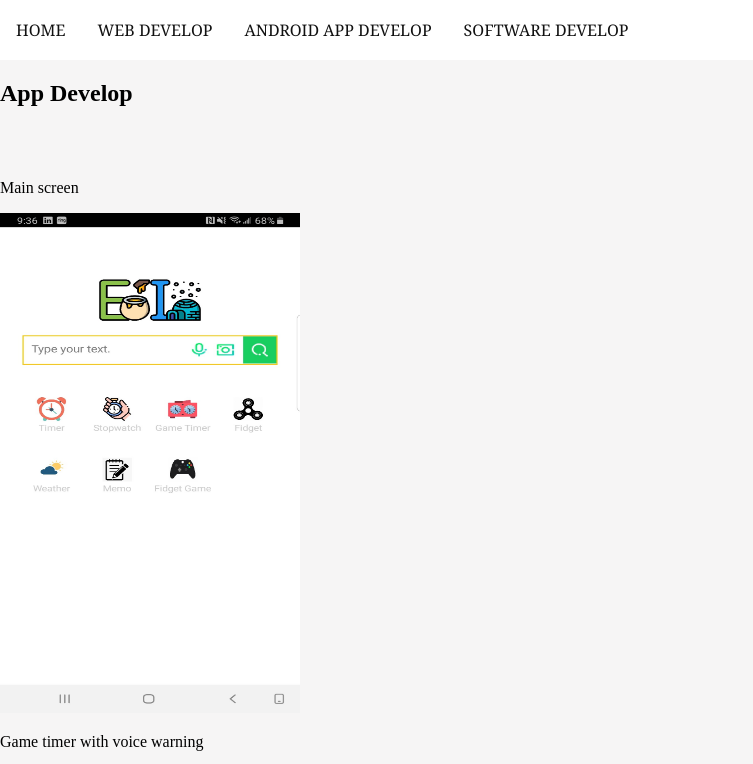
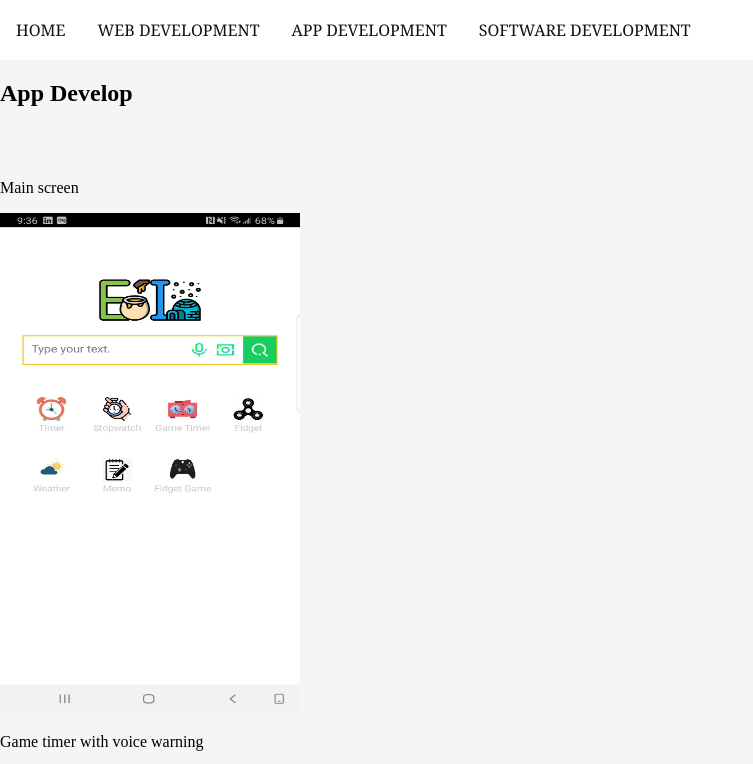
Before and after one commit to jkoh2020/Portfolio, a plain HTML site: page App.html in a window 1280 px wide. Shown: the top 764 px of the page, without its empty margins (0-753 px from the left). Drawn offline with Linux system fonts and the light colour scheme.

Commit message:
Add files via upload

```diff
--- a/App.html
+++ b/App.html
@@ -13,9 +13,9 @@
         <nav>
             <ul>
                 <li><a href="index.html">Home</a></li>
-                <li><a href="https://jkoh2020.github.io/Store_Front/index.html">Web Develop</a></li>
-                <li><a href="App.html">Android App Develop</a></li>
-                <li><a href="software.html">Software Develop</a></li>
+                <li><a href="https://jkoh2020.github.io/Store_Front/index.html">Web Development</a></li>
+                <li><a href="App.html">App Development</a></li>
+                <li><a href="software.html">Software Development</a></li>
             </ul>
         </nav>
         </header>
```
Also changed, not shown: software.html (+3 -3 lines), webdevelop.html (+3 -3 lines).
